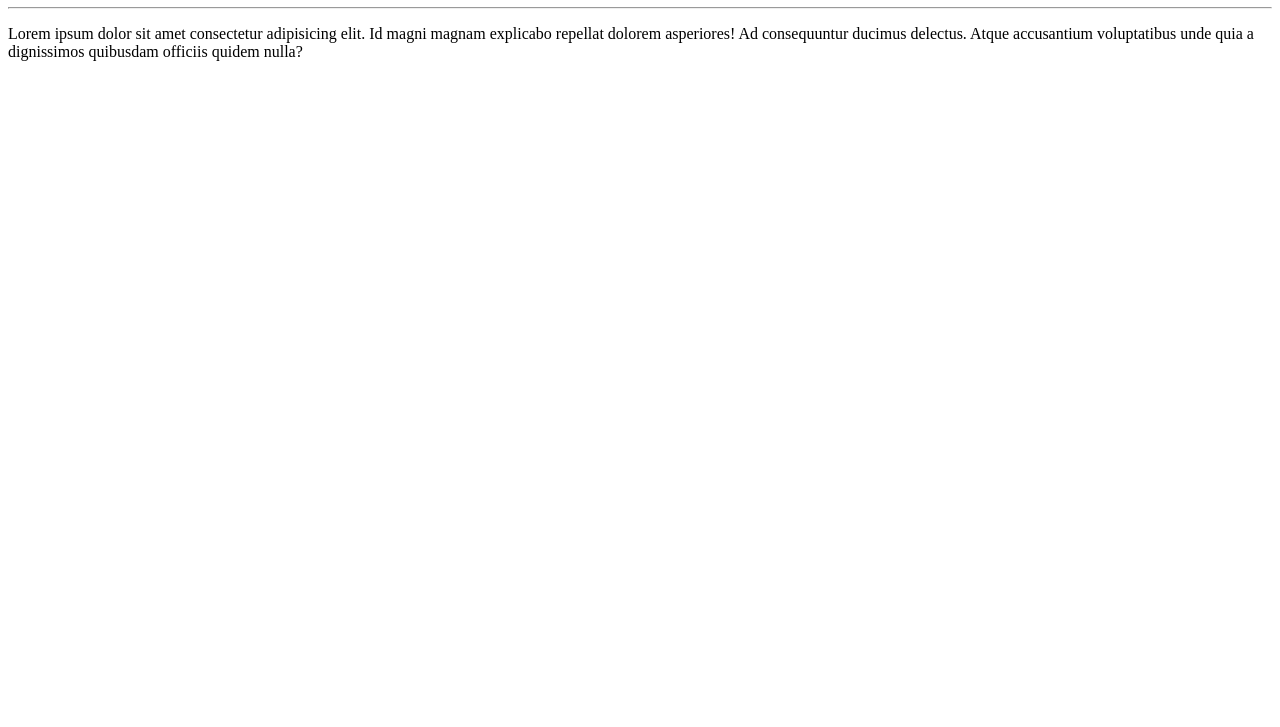
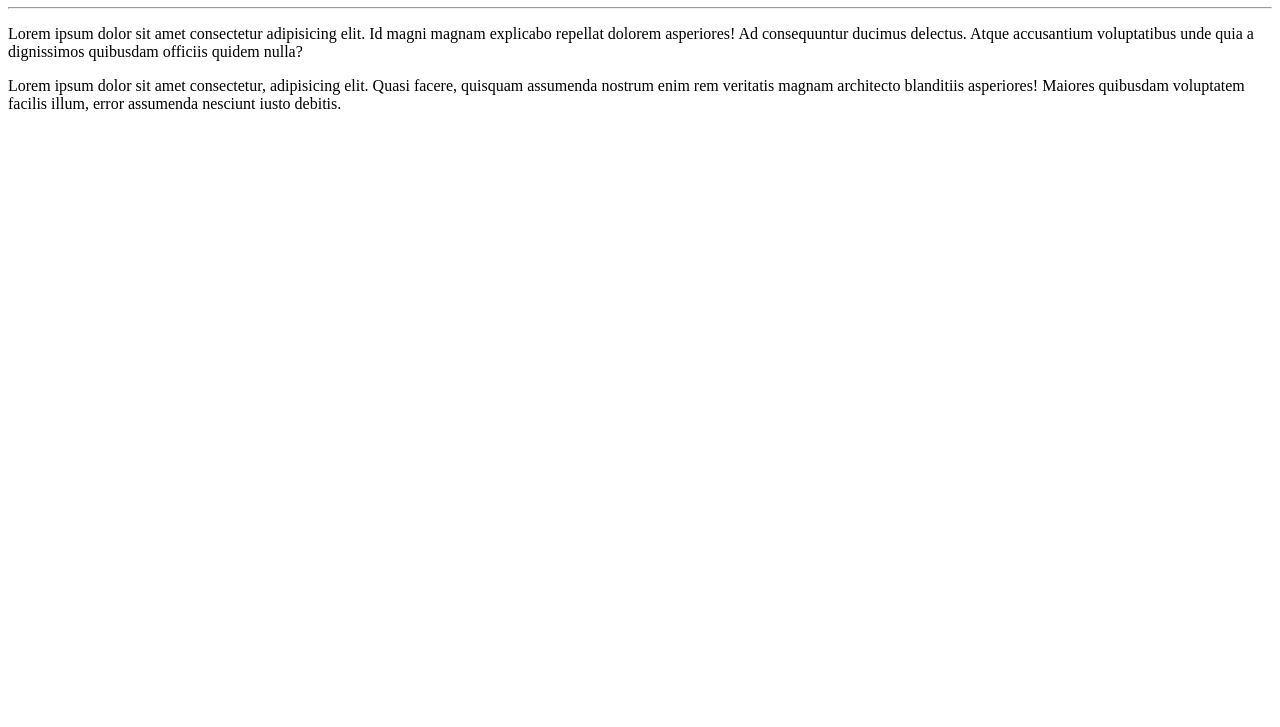
Before and after one commit to Micaelsow/Ola-Mundo, a plain HTML site: page site-exemplo/index.html in a window 1280 px wide. Shown: the part 73-800 px from the top of the page. Drawn offline with Linux system fonts and the light colour scheme.

Commit message:
adicionei um parágrafo

```diff
--- a/site-exemplo/index.html
+++ b/site-exemplo/index.html
@@ -9,5 +9,6 @@
     <h1>Olá, Mundo</h1>
     <hr>
     <p>Lorem ipsum dolor sit amet consectetur adipisicing elit. Id magni magnam explicabo repellat dolorem asperiores! Ad consequuntur ducimus delectus. Atque accusantium voluptatibus unde quia a dignissimos quibusdam officiis quidem nulla?</p>
+    <p>Lorem ipsum dolor sit amet consectetur, adipisicing elit. Quasi facere, quisquam assumenda nostrum enim rem veritatis magnam architecto blanditiis asperiores! Maiores quibusdam voluptatem facilis illum, error assumenda nesciunt iusto debitis.</p>
 </body>
 </html>
```
